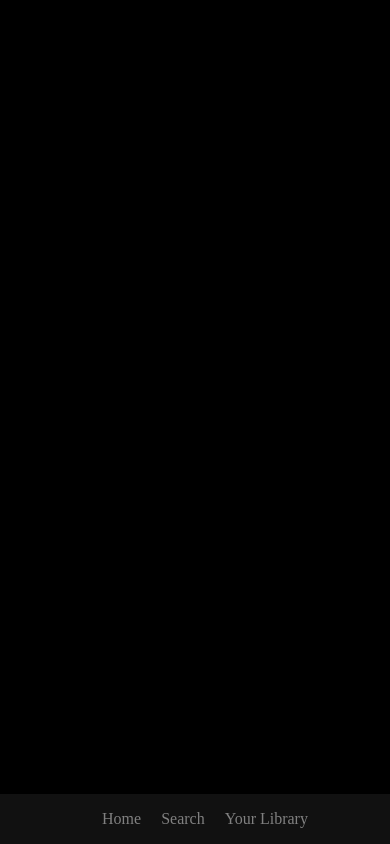
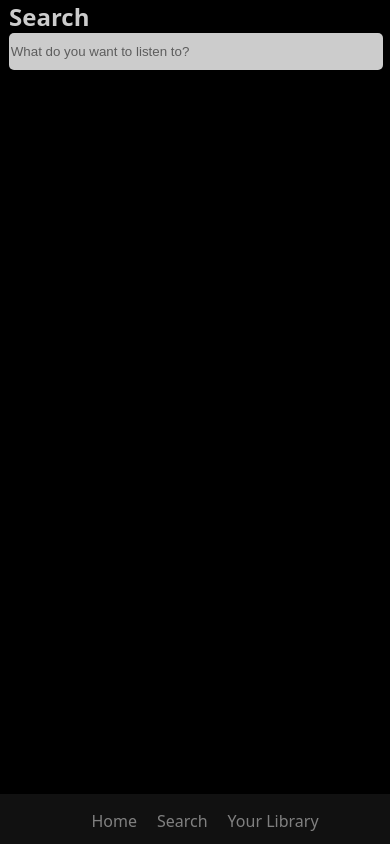
Before and after one commit to DesiRorie/Melodius, a React (Vite) app: page /test in a window 390 px wide. Built offline with nearby package versions, Linux system fonts and the light colour scheme.

Commit message:
"styles"

```diff
--- a/src/App.css
+++ b/src/App.css
@@ -1,5 +1,7 @@
 .App {
   color: white;
+  font-family: system-ui, -apple-system, BlinkMacSystemFont, "Segoe UI", Roboto,
+    Oxygen, Ubuntu, Cantarell, "Open Sans", "Helvetica Neue", sans-serif;
 }
 body,
 html {
@@ -126,6 +128,19 @@ html {
   border: solid 1px rgba(164, 14, 251, 0.5);
   transition: 0.2s;
 }
+.searchDiv {
+  display: flex;
+  align-items: center;
+
+  opacity: 0.8;
+}
+.searchInput {
+  margin-left: 2px;
+  width: 200px;
+  height: 25px;
+  border-radius: 15px;
+  border: 0;
+}
 
 @media only screen and (max-width: 600px) {
   .suggestions {
@@ -149,6 +164,22 @@ html {
   .suggestionBox h4 {
     font-size: 14px;
   }
+  .searchDiv {
+    justify-content: center;
+
+    flex-direction: column;
+    /* height: 200px; */
+  }
+  .searchDiv h2 {
+    margin: 0;
+    margin-left: 9px;
+    align-self: start;
+  }
+  .searchInput {
+    width: 95%;
+    border-radius: 5px;
+    height: 35px;
+  }
 }
 @media only screen and (max-width: 1068px) {
   .suggestions {
--- a/src/components/Test.jsx
+++ b/src/components/Test.jsx
@@ -1,7 +1,29 @@
 import React from "react";
+import ArrowBackIosNewIcon from "@mui/icons-material/ArrowBackIosNew";
+import ArrowForwardIosIcon from "@mui/icons-material/ArrowForwardIos";
+import useMediaQuery from "@mui/material/useMediaQuery";
 
 const Test = () => {
-  return <div></div>;
+  const isMobile = useMediaQuery("(max-width: 600px)");
+  return (
+    // <div className="searchDiv">
+    //   <ArrowBackIosNewIcon />
+    //   <ArrowForwardIosIcon />
+    //   <input
+    //     className="searchInput"
+    //     placeholder="What do you want to listen to "
+    //   />
+    // </div>
+    <div className="searchDiv">
+      {isMobile && <h2>Search</h2>}
+      {!isMobile && <ArrowBackIosNewIcon />}
+      {!isMobile && <ArrowForwardIosIcon />}
+      <input
+        className="searchInput"
+        placeholder="What do you want to listen to?"
+      />
+    </div>
+  );
 };
 
 export default Test;
```
Also changed, not shown: src/components/data.json (added, +62 -0 lines).
